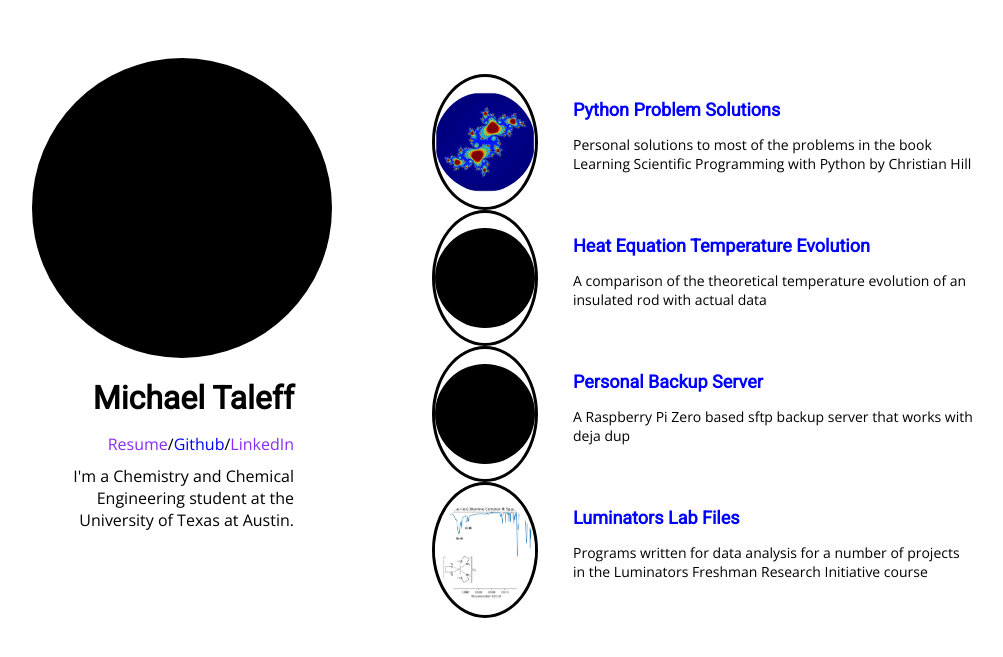
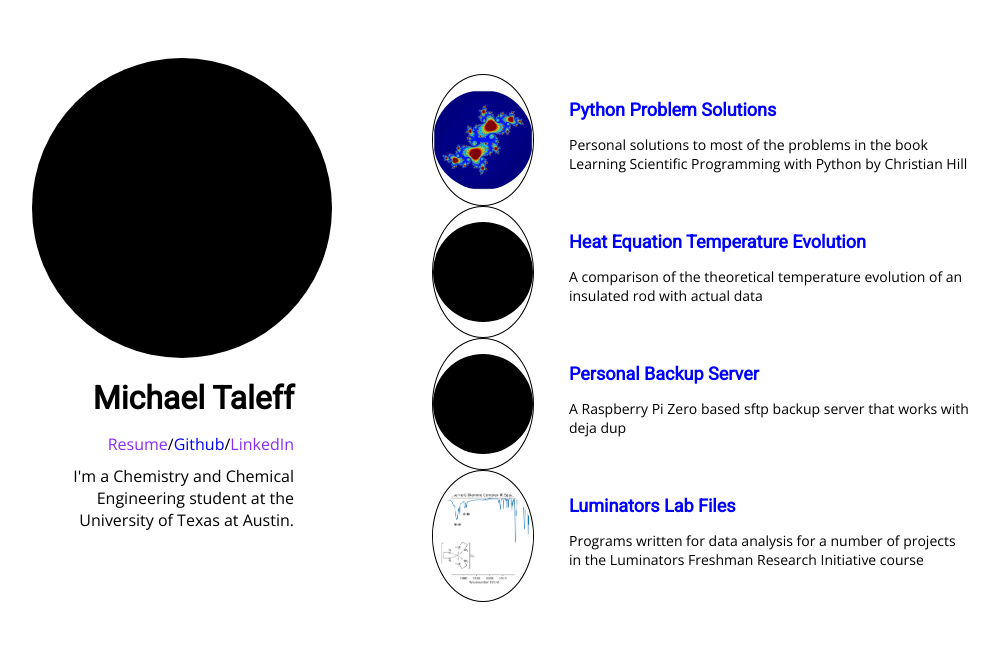
Before and after one commit to taleff/taleff.github.io, a Jekyll site: the page built from index.html, in a window 1280 px wide. Shown: the top 657 px of the page, without its empty margins (109-1112 px from the left). Built offline with Jekyll 4.4.1, drawn with Linux system fonts in a browser that asks for light colours.

Commit message:
Update main.css

```diff
--- a/css/main.css
+++ b/css/main.css
@@ -70,7 +70,7 @@ ul {
     padding-top: 15px;
     padding-bottom: 15px;
     border: solid;
-    border-width: 3px;
+    border-width: 1px;
     border-color: black;
 }
 
```
